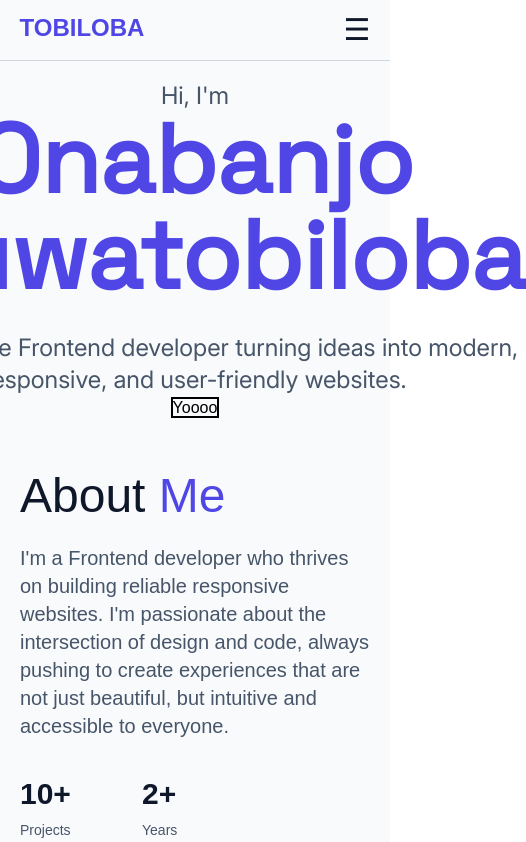
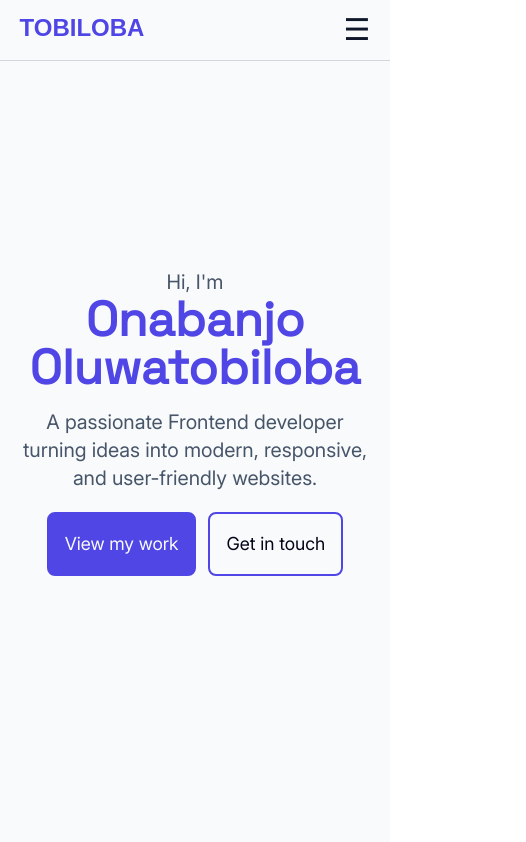
Before and after one commit to TipsySpirit0/React-Portfolio-Website, a React (Vite) app: page / in a window 390 px wide. Shown: the top 842 px of the page, 526 px wide, since content can reach past the window. Built offline with nearby package versions, Linux system fonts and the light colour scheme; a web font is replaced by a local one.

Commit message:
refactor: complete hero section style update and responsiveness

```diff
--- a/src/components/Hero.jsx
+++ b/src/components/Hero.jsx
@@ -5,12 +5,23 @@ export default function Hero() {
   return (
     <section
       id="hero"
-      className="flex justify-center items-center md:px-25 p-5 lg:pt-5 pt-20 bg-mainbg dark:bg-mainbg-dark"
+      className="flex justify-center h-dvh items-center md:px-25 p-5 bg-mainbg dark:bg-mainbg-dark"
     >
-      <div className="md:w-[80%] flex flex-col items-center justify-center h-full lg:py-25">
+      <div className="flex flex-col items-center justify-center gap-5 lg:gap-10 h-full lg:py-25">
         <Mainhero />
-        <div>
-          <Herobutton text={"Yoooo"} />
+        <div className="flex flex-row gap-3 lg:gap-5">
+          <Herobutton
+            text={"View my work"}
+            style={
+              "bg-primaryaccent dark:bg-primaryaccent-dark text-mainbuttontext dark:text-mainbuttontext-dark"
+            }
+            link={"projects"}
+          />
+          <Herobutton
+            text={"Get in touch"}
+            style={"text-altbuttontext dark:text-altbuttontext-dark"}
+            link={"contact"}
+          />
         </div>
       </div>
     </section>
--- a/src/components/Herobutton.jsx
+++ b/src/components/Herobutton.jsx
@@ -1,5 +1,10 @@
 export default function Herobutton({ link, style, text }) {
-    return(
-        <a className={`border-2 ${style}`} href={`# ${link}`}>{text}</a>
-    );
+  return (
+    <a
+      className={`border-2 p-4 rounded-lg font-inter text-lg border-primaryaccent dark:border-primaryaccent-dark ${style}`}
+      href={`#${link}`}
+    >
+      {text}
+    </a>
+  );
 }
--- a/src/components/Mainhero.jsx
+++ b/src/components/Mainhero.jsx
@@ -1,17 +1,17 @@
 export default function Mainhero() {
   return (
-    <div className="text-secondarytext dark:text-secondarytext-dark font-inter text-center flex flex-col gap-7">
+    <div className="text-secondarytext dark:text-secondarytext-dark font-inter text-center flex flex-col gap-4 lg:gap-7">
       <div>
-        <span className="text-2xl">Hi, I'm</span>
-        <h1 className="font-spacegrotesk text-8xl font-bold text-primaryaccent dark:text-primaryaccent-dark">
+        <span className="text-xl lg:text-2xl">Hi, I'm</span>
+        <h1 className="font-spacegrotesk text-5xl lg:text-8xl font-bold text-primaryaccent dark:text-primaryaccent-dark">
           Onabanjo
           <br />
           Oluwatobiloba
         </h1>
       </div>
-      <p className="text-2xl">
-        A passionate Frontend developer turning ideas into modern,
-        <br /> responsive, and user-friendly websites.
+      <p className="text-xl lg:text-2xl">
+        A passionate Frontend developer turning ideas into modern, responsive,
+        and user-friendly websites.
       </p>
     </div>
   );
```
